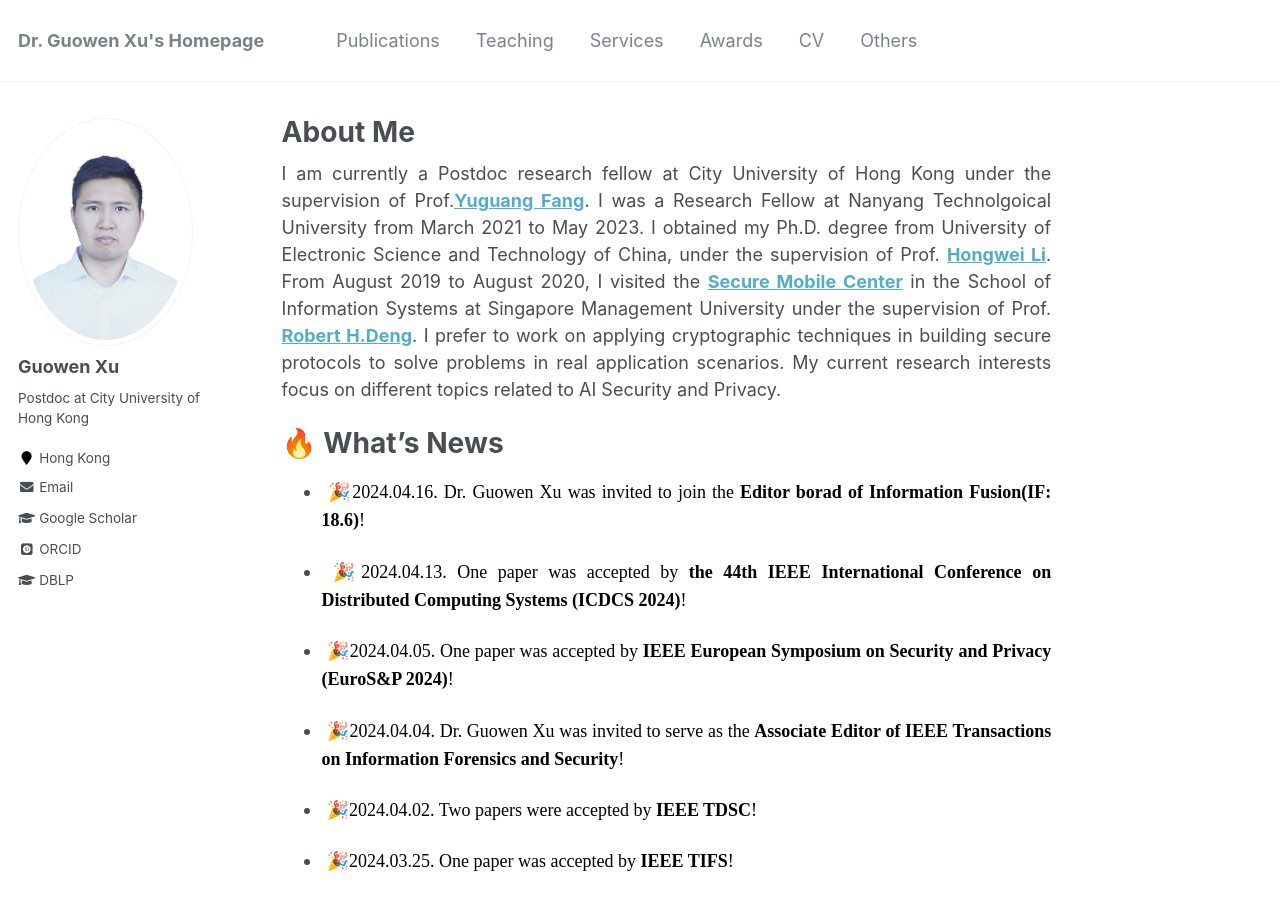
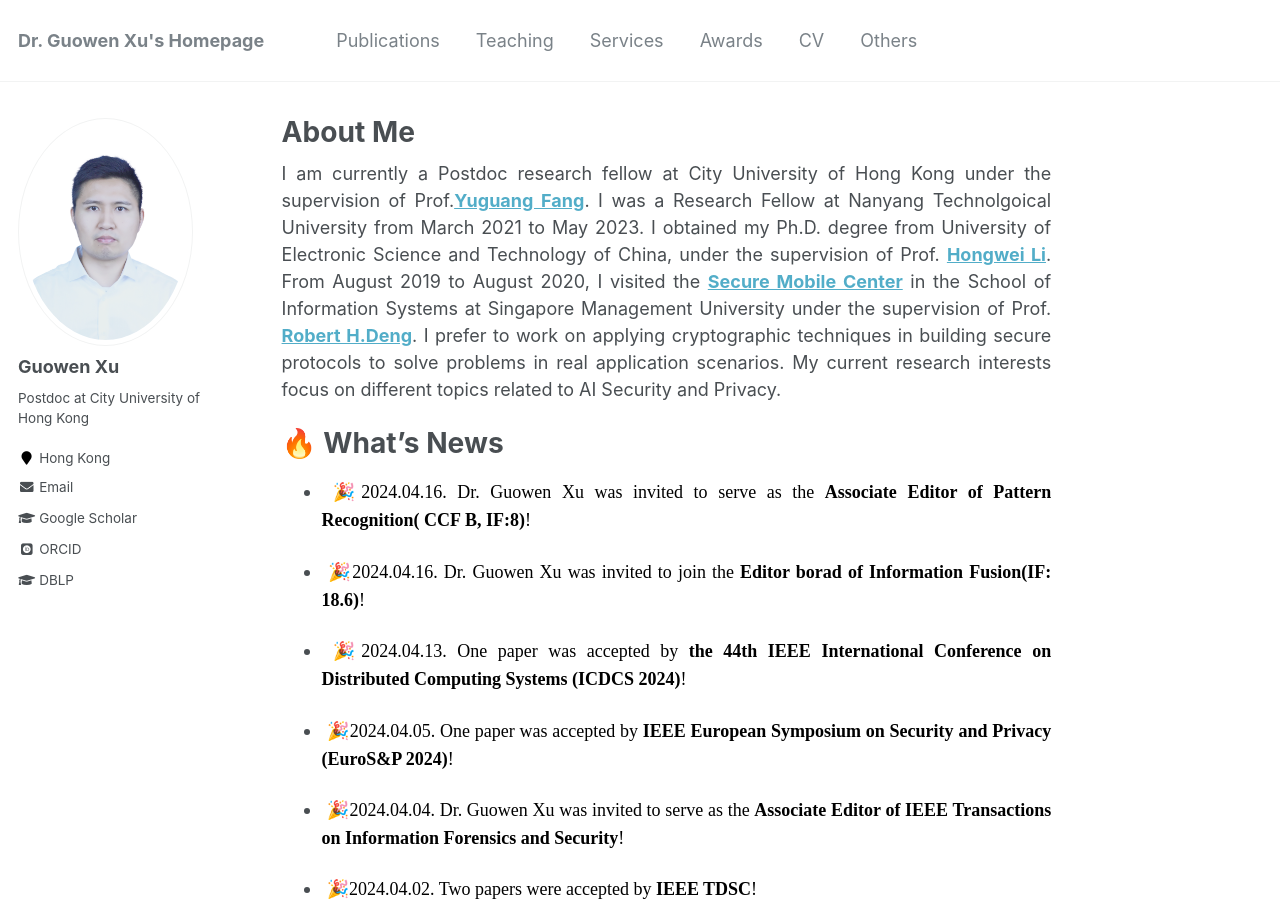
Before and after one commit to Guowen-xu/guowen-xu.github.io, a Jekyll site: the page built from _pages/about.md, in a window 1280 px wide and 900 px high. Built offline with Jekyll 4.4.1, drawn with Linux system fonts in a browser that asks for light colours; some web fonts are replaced.

Commit message:
Update about.md

```diff
--- a/_pages/about.md
+++ b/_pages/about.md
@@ -15,7 +15,8 @@ redirect_from:
 
   🔥 What's News
 ======
--   <p align="justify">&nbsp;🎉<font face="Times New Roman" color=black size=4>2024.04.16.  Dr. Guowen Xu was invited to join the <b>Editor borad of Information Fusion(IF: 18.6)</b>!</font></p>
+-    <p align="justify">&nbsp;🎉<font face="Times New Roman" color=black size=4>2024.04.16.  Dr. Guowen Xu was invited to serve as the <b>Associate Editor of  Pattern Recognition( CCF B, IF:8)</b>!</font></p>
+-    <p align="justify">&nbsp;🎉<font face="Times New Roman" color=black size=4>2024.04.16.  Dr. Guowen Xu was invited to join the <b>Editor borad of Information Fusion(IF: 18.6)</b>!</font></p>
 -   <p align="justify">&nbsp;🎉<font face="Times New Roman" color=black size=4>2024.04.13. One paper was  accepted by <b>the 44th IEEE International Conference on Distributed Computing Systems (ICDCS 2024)</b>!</font></p>
 -   <p align="justify">&nbsp;🎉<font face="Times New Roman" color=black size=4>2024.04.05. One paper was  accepted by <b>IEEE European Symposium on Security and Privacy (EuroS&P 2024)</b>!</font></p>
 -   <p align="justify">&nbsp;🎉<font face="Times New Roman" color=black size=4>2024.04.04.  Dr. Guowen Xu was invited to serve as the  <b>Associate Editor of IEEE Transactions on Information Forensics and Security</b>!</font></p>
```
